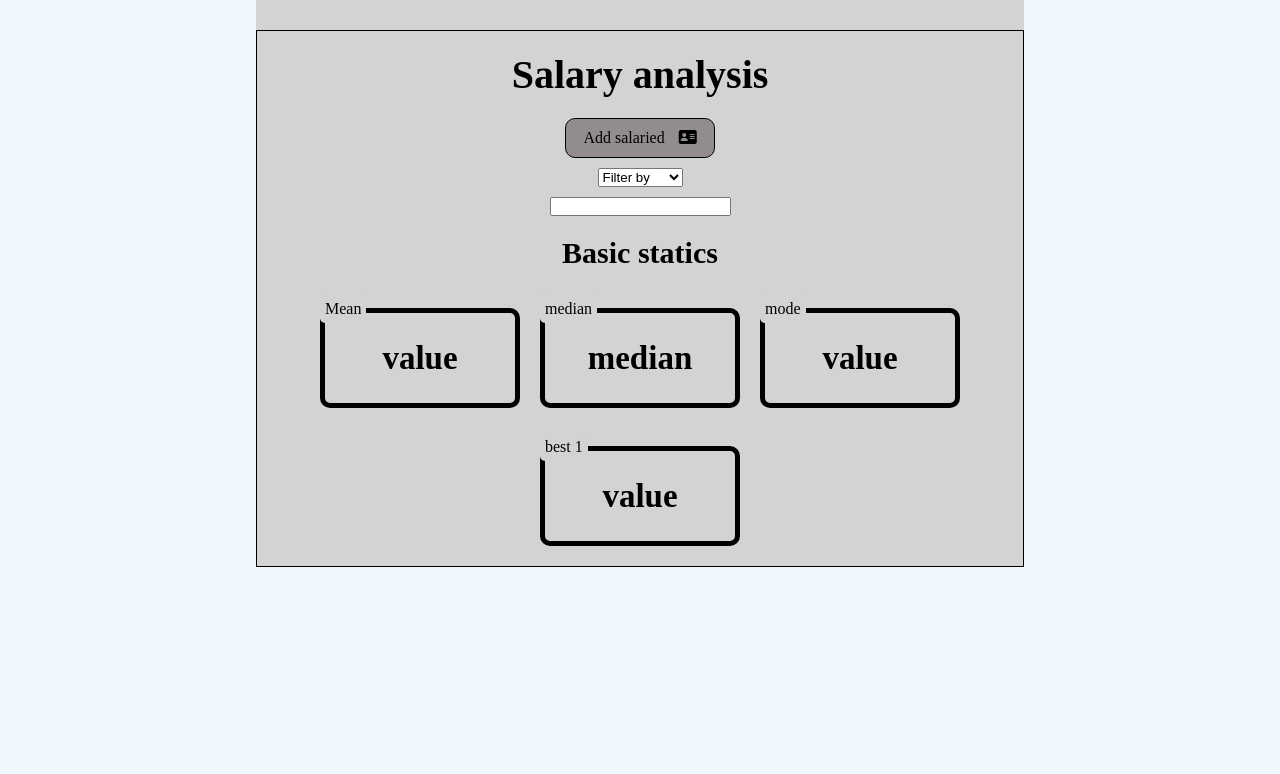
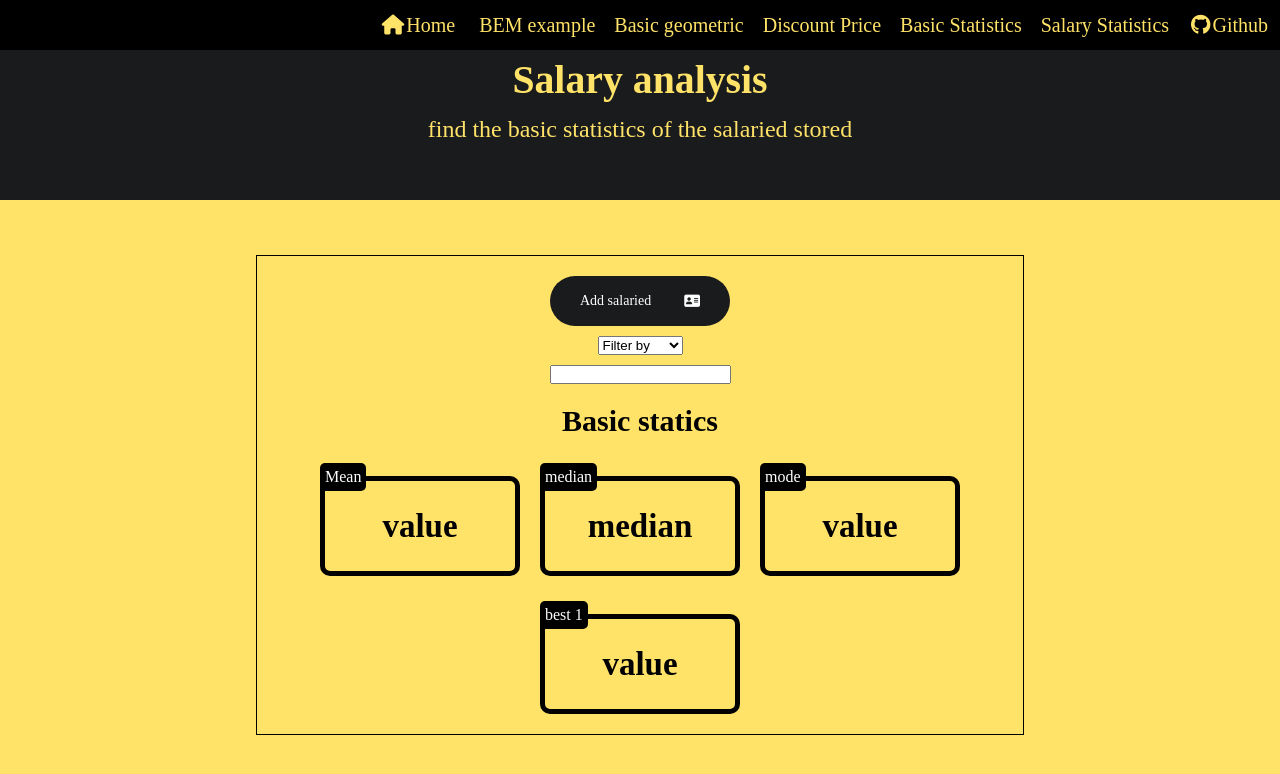
Before and after one commit to cristiancaer/js-practice-course, a plain HTML site: page salary_statistics/index.html in a window 1280 px wide. Drawn offline with Linux system fonts and the light colour scheme.

Commit message:
update sarlary_statistics: add nav bar update styles

```diff
--- a/salary_statistics/index.html
+++ b/salary_statistics/index.html
@@ -4,13 +4,36 @@
     <meta http-equiv="X-UA-Compatible" content="IE=edge">
     <meta name="viewport" content="width=device-width, initial-scale=1.0">
     <title>Salary statistics</title>
+    <link rel="stylesheet" href="/styles/basic.css">
     <link rel="stylesheet" href="./styles.css">
 </head>
 <body>
+    <header>
+        <nav class="nav">
+            <i class="nav__icon fa-solid fa-house"></i>
+            <a href="/index.html" class="nav__link">Home</a>
+            <div class="nav__workshops">
+                <a href="/BEM/index.html" class="nav__link">BEM example</a>
+                <a href="/geometric_figures/index.html" class="nav__link">Basic geometric</a>
+                <a href="/discunt_price/index.html" class="nav__link"> Discount Price</a>
+                <a href="/basic_statistics/index.html" class="nav__link">Basic Statistics</a>
+                <a href="/salary_statistics/index.html" class="nav__link">Salary Statistics</a>
+            </div>
+            <i class="nav__icon fa-brands fa-github"></i>
+            <a href="/BEM/index.html" class="nav__link">Github</a>
+
+        </nav>
+        <section class="header-info">
+            <article class="header-info__title-group">
+              <h1 class="header-info__title">Salary analysis</h1>
+            </article>
+            <p class="header-info__desc"> find the basic statistics of the salaried stored </p>
+        </section>
+        <div class="header__decoration"></div>
+    </header>
   <div class="container">
     <div class="salary-statis">
-        <h1 class="title salary-statis__title"> Salary analysis</h1>
-        <a href="./add_salaried.html" class="link">
+        <a href="./add_salaried.html" class=" button link">
             <span class="link__text">Add salaried</span>
             <i class="link__icon fa-solid fa-address-card"></i>
         </a>
--- a/salary_statistics/styles.css
+++ b/salary_statistics/styles.css
@@ -1,26 +1,9 @@
-*{
-    box-sizing: border-box;
-    padding: 0;
-    margin: 0;
+.container{
+    padding-top: 1rem;
+    width: 60%;
+    margin: auto;
 }
 
-html{
-    font-size: 62.5%;
-    background-color: aliceblue;
-}
-
-.container{
-    padding-top: 3rem;
-    width: 60%;
-    background-color: lightgray;
-    margin: auto;
-}
-.title{
-    font-size: 4rem;
-    font-weight: bolder;
-    padding: 0.5rem;
-    margin: 0.5rem;
-}
 .subtitle{
     font-size: 3rem;
     font-weight: bolder;
@@ -28,36 +11,10 @@ html{
     margin: 0.5rem;
 }
 .link{
-    color: black;
-    font-size: 1.6rem;
     text-decoration: none;
-    padding: 1rem;
-    width: 20%;
-    background-color: rgb(146, 140, 140);
-    border: solid 0.1rem black;
     margin: 1rem;
-    display: flex;
-    flex-flow: row;
-    justify-content: space-around;
-    border-radius: 1rem;
-}
-.button{
-    color: black;
-    font-size: 1.6rem;
-    padding: 1rem;
-    width: 20%;
-    background-color: rgb(146, 140, 140);
-    border: solid 0.1rem black;
-    margin: 1rem;
-    display: flex;
-    flex-flow: row;
-    justify-content: space-around;
-    border-radius: 1rem;
 }
 
-.link__text{
- color: black;
-}
 .salary-statis{
     display: flex;
     flex-flow: column;
@@ -91,12 +48,13 @@ html{
     justify-content: center;
 }
 .output__name{
+    color: white;
     padding: 0.5rem;
     font-size: 1.6rem;
     position: absolute;
     left: -0.5rem;
     top: -1.8rem;
-    background-color: lightgray;
+    background-color: black;
     border-radius: 0.5rem;
 }
 .output__value{
--- a/styles/basic.css
+++ b/styles/basic.css
@@ -108,6 +108,7 @@ header{
     min-width: 18rem;
     height: 5rem;
     padding: 0 3rem;
+    margin: 1rem;
     font-size: 1.4rem;
     background-color: var(--button);
     color: white;
```
Also changed, not shown: salary_statistics/add_salaried.html (+25 -2 lines).
